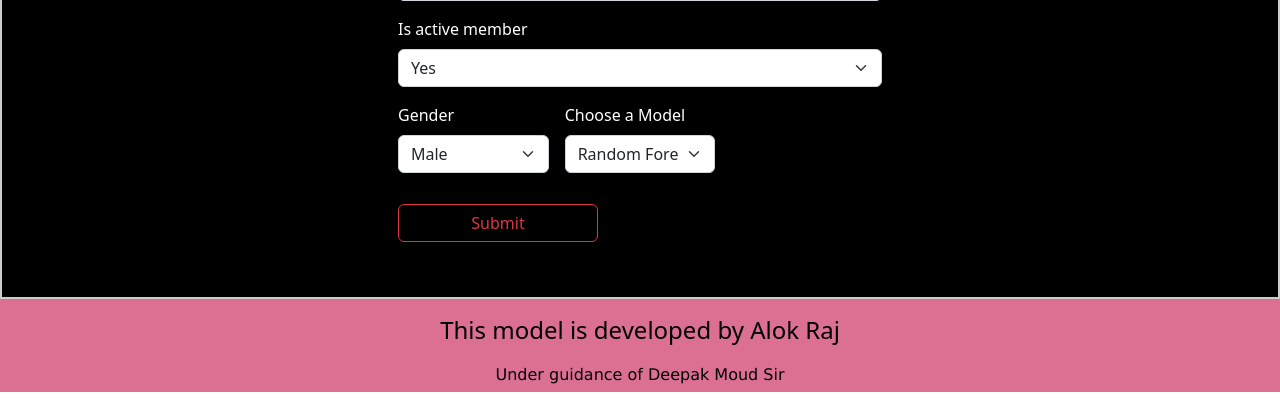
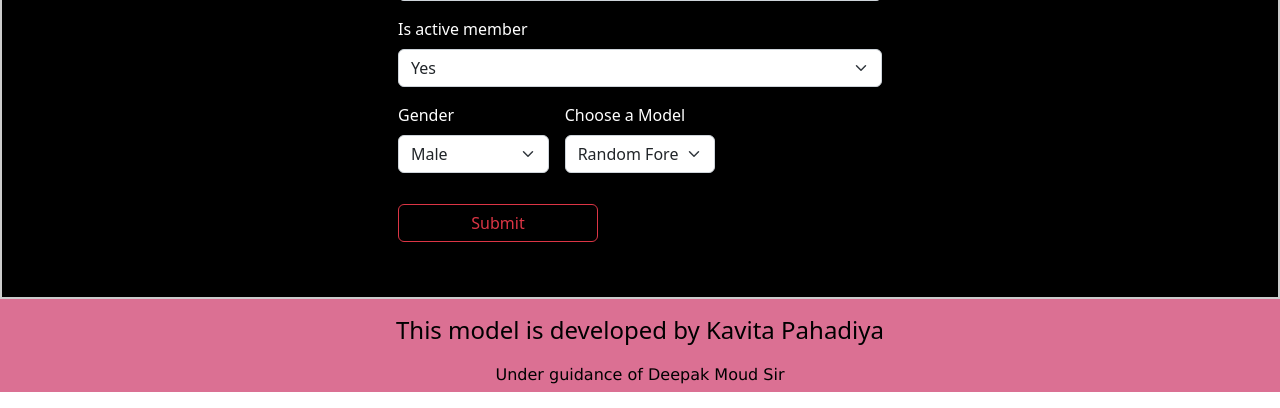
Before and after one commit to kavitapahadiya70/minor7, a Flask app: page / in a window 1280 px wide. Shown: the part 828-1236 px from the top of the page. Run offline with Flask 2, Linux system fonts and the light colour scheme; parts of the project's set-up code (start-up, migrations or seed data) failed here and were passed over.

Commit message:
Update index.html

```diff
--- a/templates/index.html
+++ b/templates/index.html
@@ -171,7 +171,7 @@
 
     <div class="tail">
         <h4>
-            This model is developed by Alok Raj
+            This model is developed by Kavita Pahadiya
         </h4>
         <p>
             Under guidance of Deepak Moud Sir
```
